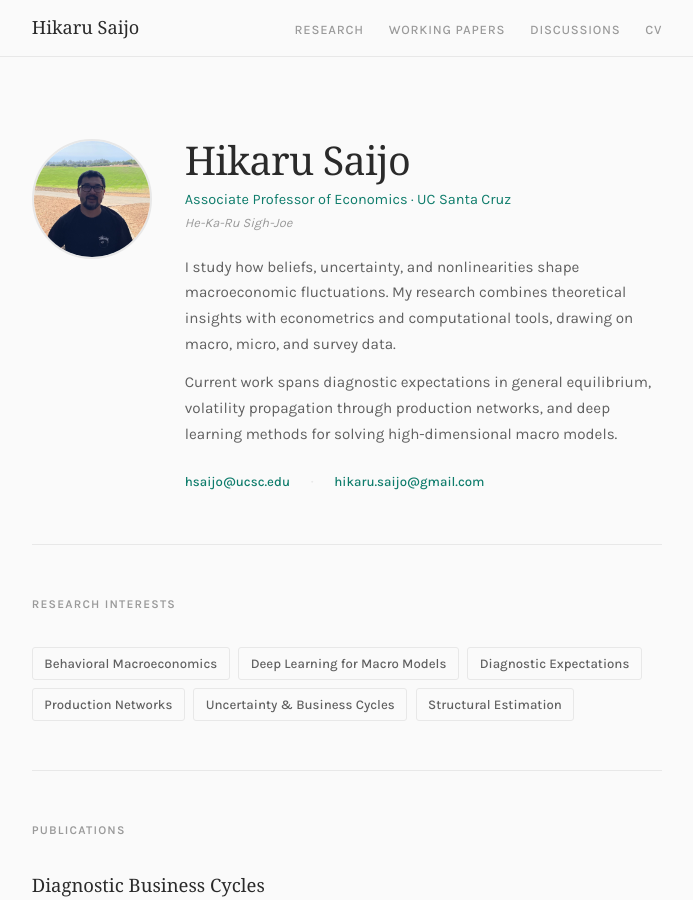
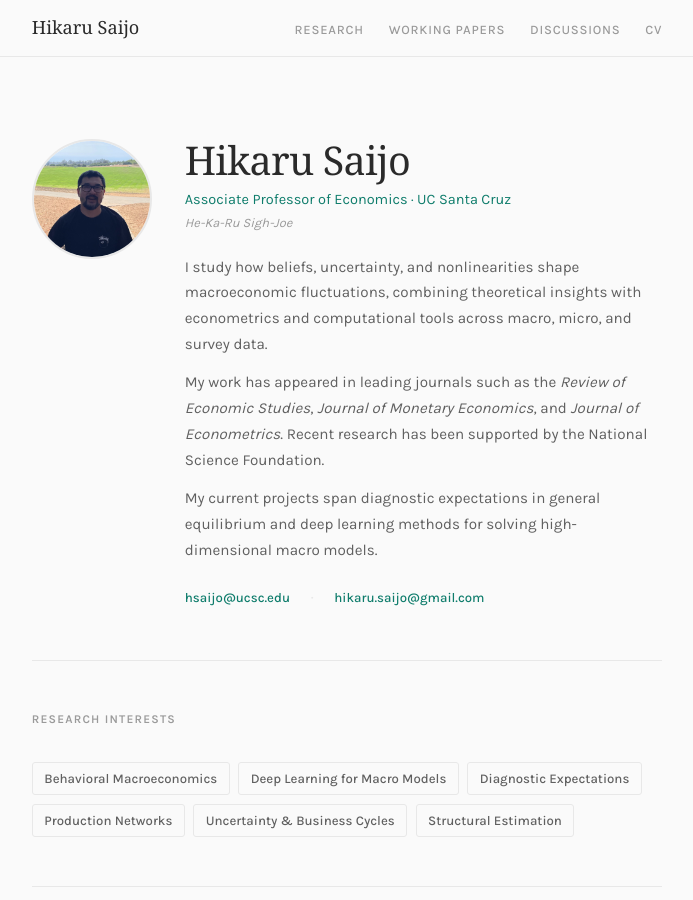
Before and after one commit to hsaijo/hsaijo.github.io, a Jekyll site: the page built from index.md, in a window 1280 px wide and 900 px high. Shown: the whole window, without its empty margins (293-986 px from the left). Built offline with Jekyll 4.4.1, drawn with Linux system fonts in a browser that asks for light colours; some web fonts are replaced.

Commit message:
Update index.md

```diff
--- a/index.md
+++ b/index.md
@@ -335,8 +335,9 @@ layout: null
         <p class="pronunciation">He-Ka-Ru Sigh-Joe</p>
 
         <div class="hero-bio">
-          <p>I study how beliefs, uncertainty, and nonlinearities shape macroeconomic fluctuations. My research combines theoretical insights with econometrics and computational tools, drawing on macro, micro, and survey data.</p>
-          <p>Current work spans diagnostic expectations in general equilibrium, volatility propagation through production networks, and deep learning methods for solving high-dimensional macro models.</p>
+          <p>I study how beliefs, uncertainty, and nonlinearities shape macroeconomic fluctuations, combining theoretical insights with econometrics and computational tools across macro, micro, and survey data.</p>
+<p>My work has appeared in leading journals such as the <em>Review of Economic Studies</em>, <em>Journal of Monetary Economics</em>, and <em>Journal of Econometrics</em>. Recent research has been supported by the National Science Foundation.</p>
+<p>My current projects span diagnostic expectations in general equilibrium and deep learning methods for solving high-dimensional macro models.</p>
         </div>
 
         <div class="hero-links">
```
